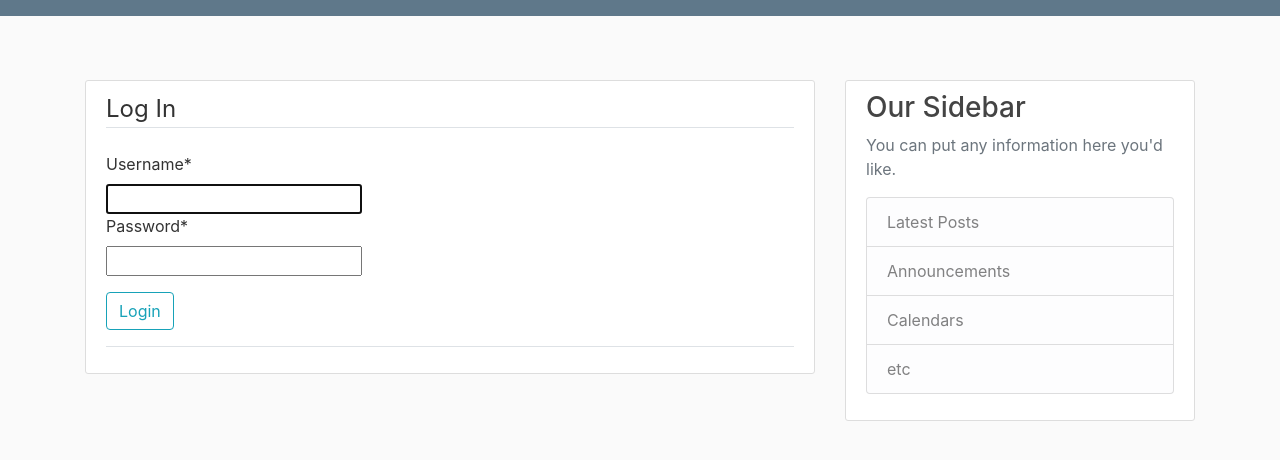
After one commit to Mahnaz-karimi/Whistleblower, a Django app: page /caseworker/login/ in a window 1280 px wide. The commit adds this page. Shown: the top 460 px of the page. Run offline with Django 3.2, Linux system fonts and the light colour scheme; some libraries are stand-ins or nearby versions.

Commit message:
login and css is added

```diff
--- /dev/null
+++ b/case/static/css/main.css
@@ -0,0 +1,84 @@
+body {
+  background: #fafafa;
+  color: #333333;
+  margin-top: 5rem;
+}
+
+h1, h2, h3, h4, h5, h6 {
+  color: #444444;
+}
+
+ul {
+  margin: 0;
+}
+
+.bg-steel {
+  background-color: #5f788a;
+}
+
+.site-header .navbar-nav .nav-link {
+  color: #cbd5db;
+}
+
+.site-header .navbar-nav .nav-link:hover {
+  color: #ffffff;
+}
+
+.site-header .navbar-nav .nav-link.active {
+  font-weight: 500;
+}
+
+.content-section {
+  background: #ffffff;
+  padding: 10px 20px;
+  border: 1px solid #dddddd;
+  border-radius: 3px;
+  margin-bottom: 20px;
+}
+
+.article-title {
+  color: #444444;
+}
+
+a.article-title:hover {
+  color: #428bca;
+  text-decoration: none;
+}
+
+.article-content {
+  white-space: pre-line;
+}
+
+.article-img {
+  height: 65px;
+  width: 65px;
+  margin-right: 16px;
+}
+
+.article-metadata {
+  padding-bottom: 1px;
+  margin-bottom: 4px;
+  border-bottom: 1px solid #e3e3e3
+}
+
+.article-metadata a:hover {
+  color: #333;
+  text-decoration: none;
+}
+
+.article-svg {
+  width: 25px;
+  height: 25px;
+  vertical-align: middle;
+}
+
+.account-img {
+  height: 125px;
+  width: 125px;
+  margin-right: 20px;
+  margin-bottom: 16px;
+}
+
+.account-heading {
+  font-size: 2.5rem;
+}
--- a/case/templates/case/base.html
+++ b/case/templates/case/base.html
@@ -1,4 +1,5 @@
 {% load static %}
+
 <!DOCTYPE html>
 
 <html>
@@ -11,7 +12,7 @@
     <!-- Bootstrap CSS -->
     <link rel="stylesheet" href="https://maxcdn.bootstrapcdn.com/bootstrap/4.0.0/css/bootstrap.min.css" integrity="sha384-Gn5384xqQ1aoWXA+058RXPxPg6fy4IWvTNh0E263XmFcJlSAwiGgFAW/dAiS6JXm" crossorigin="anonymous">
 
-    <link rel="stylesheet" type="text/css" href="{% static 'blog/main.css' %}">
+    <link rel="stylesheet" type="text/css" href="{% static 'css/main.css' %}">
 
 </head>
 <body>
--- a/case/templates/case/case_detail.html
+++ b/case/templates/case/case_detail.html
@@ -1,7 +1,7 @@
 {% extends "case/base.html" %}
 {% block content %}
     <case class="media content-section">
-        <img class="rounded-circle article-img" src="{{ object.author.profile.image.url }}"> <!-- den vil vise billed af den user som har oploadet under hver post i home page.-->
+        <!-- <img class="rounded-circle article-img" src="{{ object.author.profile.image.url }}">  den vil vise billed af den user som har oploadet under hver post i home page.-->
           <div class="media-body">
             <div class="article-metadata">
                 <small class="text-muted">{{ object.created|date:"F d, Y" }}</small>
--- /dev/null
+++ b/caseworker/templates/caseworker/login.html
@@ -0,0 +1,18 @@
+{% extends "case/base.html" %}
+{% load crispy_forms_tags %}
+{% block content %}
+    <div class="content-section">
+        <form method="POST">
+            {% csrf_token %}
+            <fieldset class="form-group">
+                <legend class="border-bottom mb-4">Log In</legend>
+                {{ form|crispy }}
+            </fieldset>
+            <div class="form-group">
+                <button class="btn btn-outline-info" type="submit">Login</button>
+            </div>
+        </form>
+        <div class="border-top pt-3">
+        </div>
+    </div>
+{% endblock content %}
--- a/caseworker/urls.py
+++ b/caseworker/urls.py
@@ -1,8 +1,11 @@
 from django.urls import path
-from .views import register
+from caseworker.views import register
+from django.contrib.auth import views as auth_views
 
 
 app_name = "case_worker"
 urlpatterns = [
     path('register/', register, name='register'),
+    path('login/', auth_views.LoginView.as_view(template_name='caseworker/login.html'), name='login'),
+    path('logout/', auth_views.LogoutView.as_view(template_name='caseworker/logout.html'), name='logout'),
 ]
--- a/config/settings.py
+++ b/config/settings.py
@@ -144,3 +144,5 @@ GRAPH_MODELS = {
     'all_applications': True,
     'group_models': True,
 }
+
+LOGIN_REDIRECT_URL = '/'
```
Also changed, not shown: case/templates/case/case.html (+10 -2 lines), caseworker/templates/caseworker/logout.html (added, +9 -0 lines).
